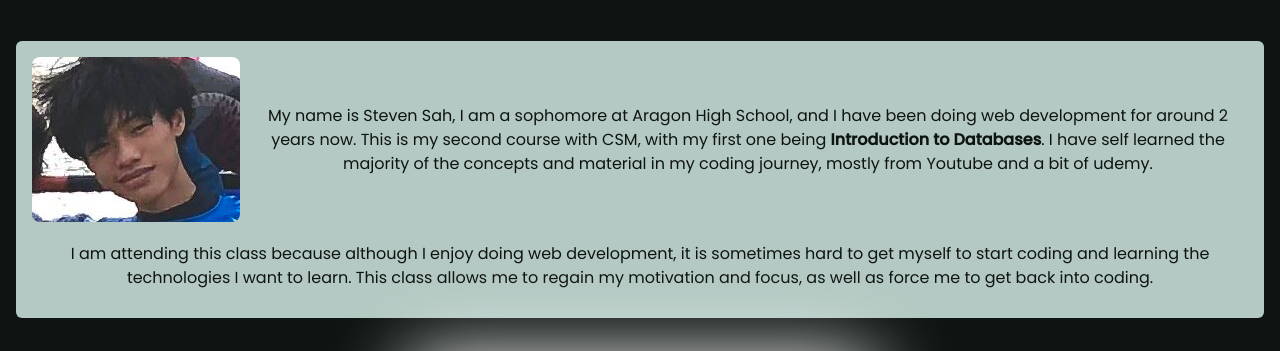
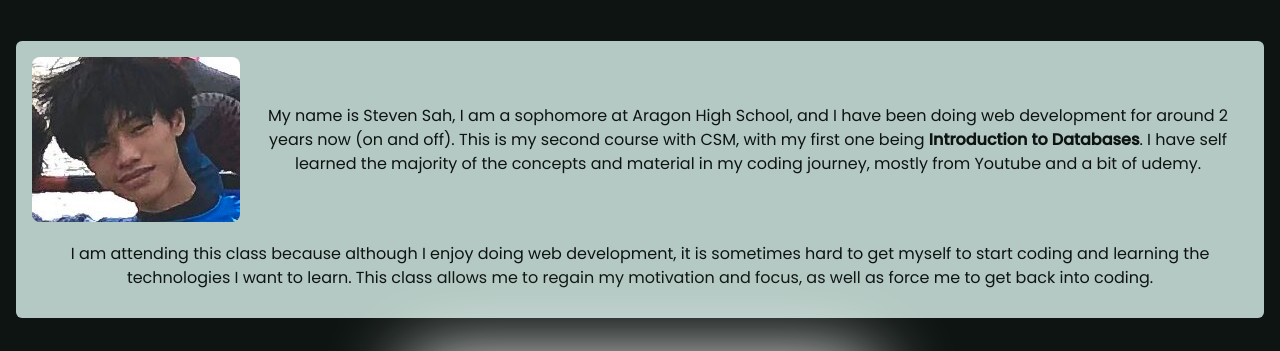
Before and after one commit to Stvnwastaken/csmassignment1, a website built with Vite: page index.html in a window 1280 px wide. Shown: the part 79-430 px from the top of the page. Built offline with nearby package versions, Linux system fonts and the light colour scheme.

Commit message:
fix: html

```diff
--- a/index.html
+++ b/index.html
@@ -17,7 +17,7 @@
       <section class="m-4 p-3 bg-primary rounded-md text-background">
       <div class="flex flex-row items-center">
       <img class="rounded-lg m-1" src="./src/assets/picture.jpg" alt="Picture">
-      <p class="m-4">My name is Steven Sah, I am a sophomore at Aragon High School, and I have been doing web development for around 2 years now. This is my second course with CSM, with my first one being <b>Introduction to Databases</b>. I have self learned the majority of the concepts and material in my coding journey, mostly from Youtube and a bit of udemy.</p>
+      <p class="m-4">My name is Steven Sah, I am a sophomore at Aragon High School, and I have been doing web development for around 2 years now (on and off). This is my second course with CSM, with my first one being <b>Introduction to Databases</b>. I have self learned the majority of the concepts and material in my coding journey, mostly from Youtube and a bit of udemy.</p>
       </div>
       <p class="m-4">I am attending this class because although I enjoy doing web development, it is sometimes hard to get myself to start coding and learning the technologies I want to learn. This class allows me to regain my motivation and focus, as well as force me to get back into coding.</p>
       </section>
```
